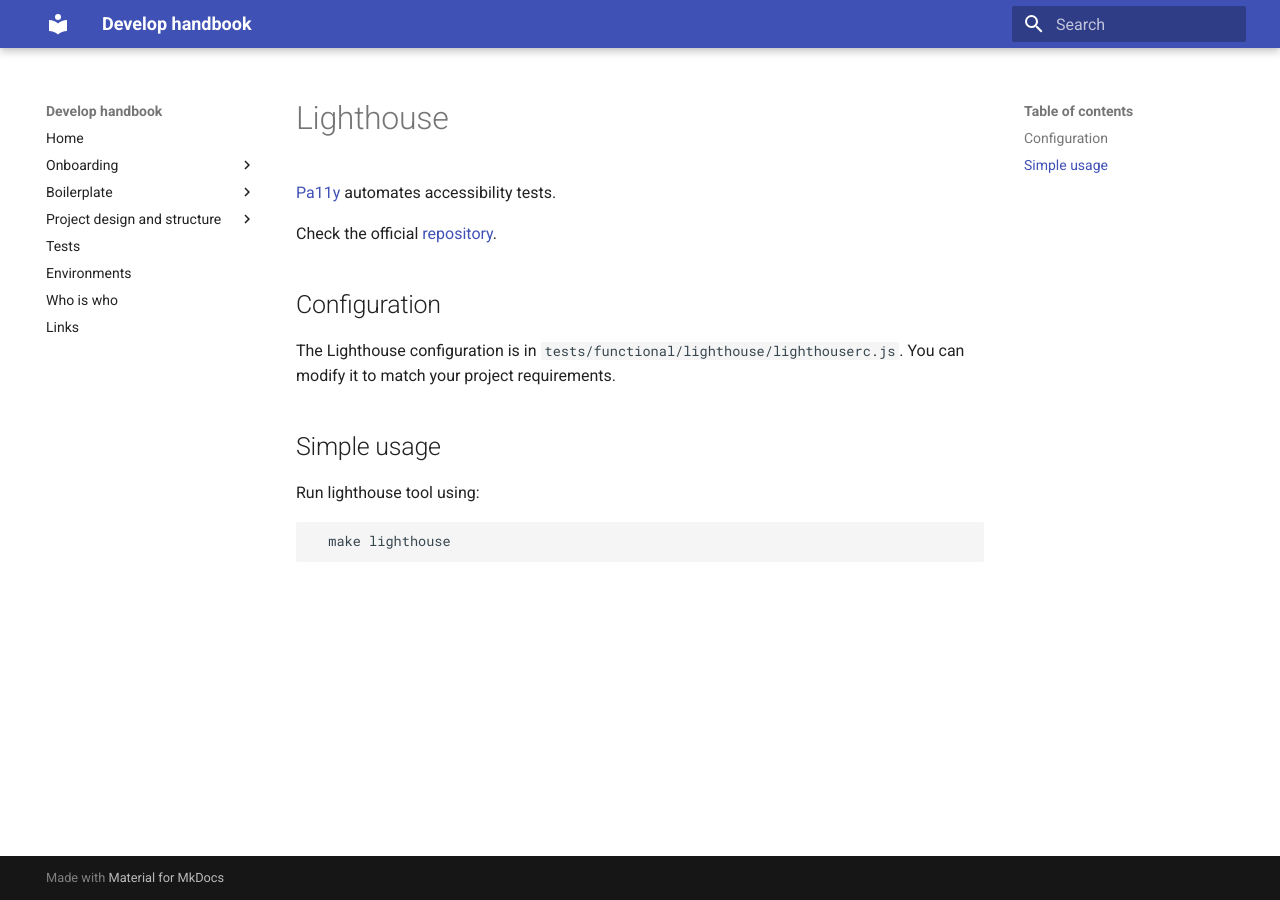
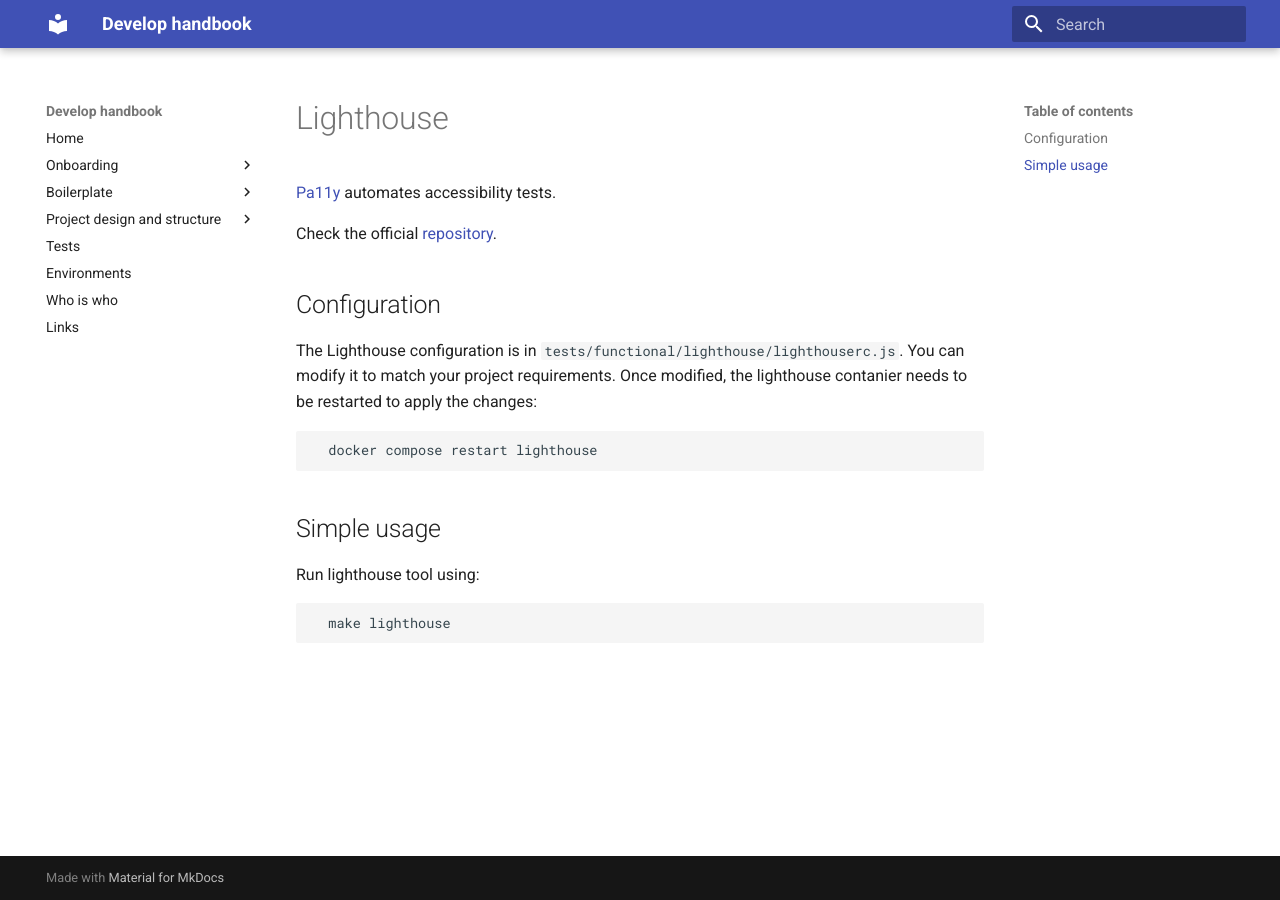
Before and after one commit to Metadrop/drupal-boilerplate, an MkDocs documentation site: the page built from docs/docs/boilerplate/lighthouse.md, in a window 1280 px wide. Built offline with MkDocs 1.6.1 and Material for MkDocs 9.7.7, drawn with Linux system fonts in a browser that asks for light colours.

Commit message:
Lighthouse conf file should be changed and container restarted to apply conf

```diff
--- a/docs/docs/boilerplate/lighthouse.md
+++ b/docs/docs/boilerplate/lighthouse.md
@@ -7,7 +7,11 @@ Check the official [repository](https://github.com/pa11y/pa11y).
 
 ## Configuration
 
-The Lighthouse configuration is in `tests/functional/lighthouse/lighthouserc.js`. You can modify it to match your project requirements.
+The Lighthouse configuration is in `tests/functional/lighthouse/lighthouserc.js`. You can modify it to match your project requirements. Once modified, the lighthouse contanier needs to be restarted to apply the changes:
+
+
+      docker compose restart lighthouse
+
 
 ## Simple usage
 
```
Also changed, not shown: 1 other file.
